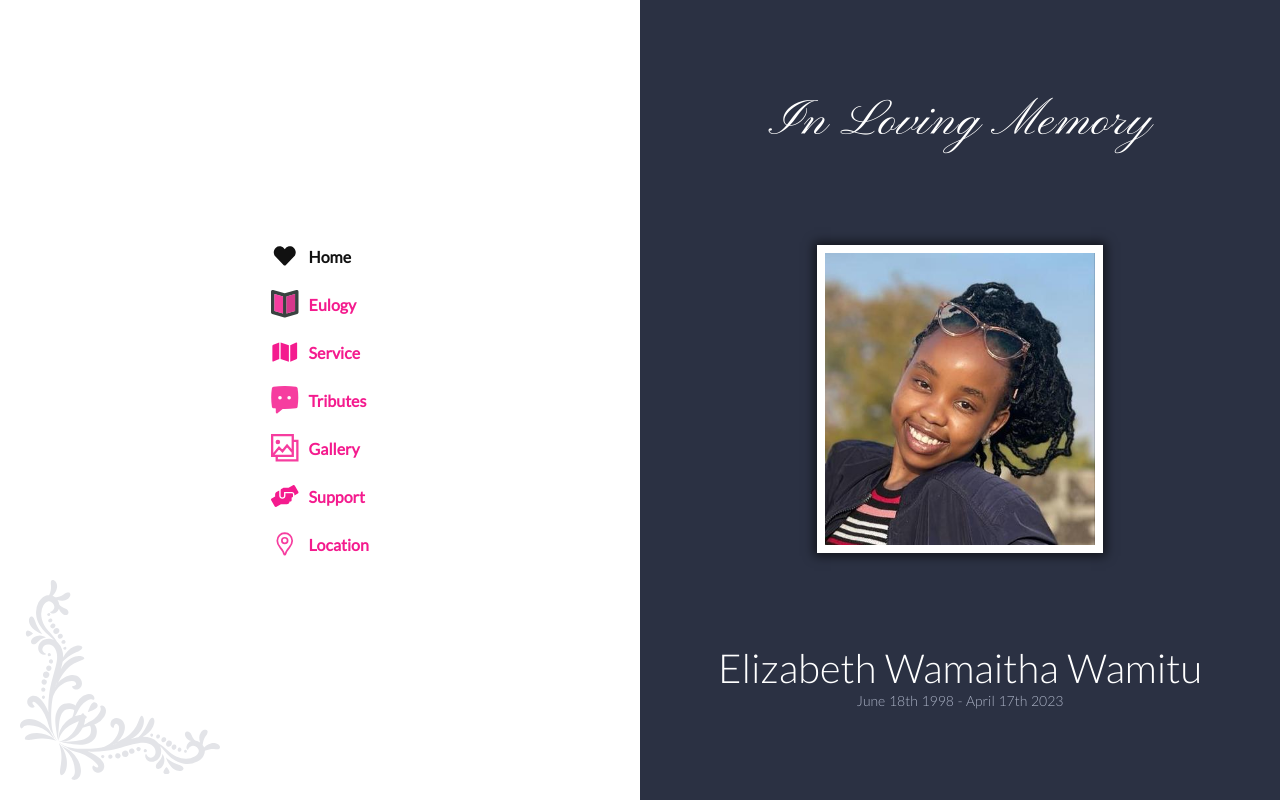
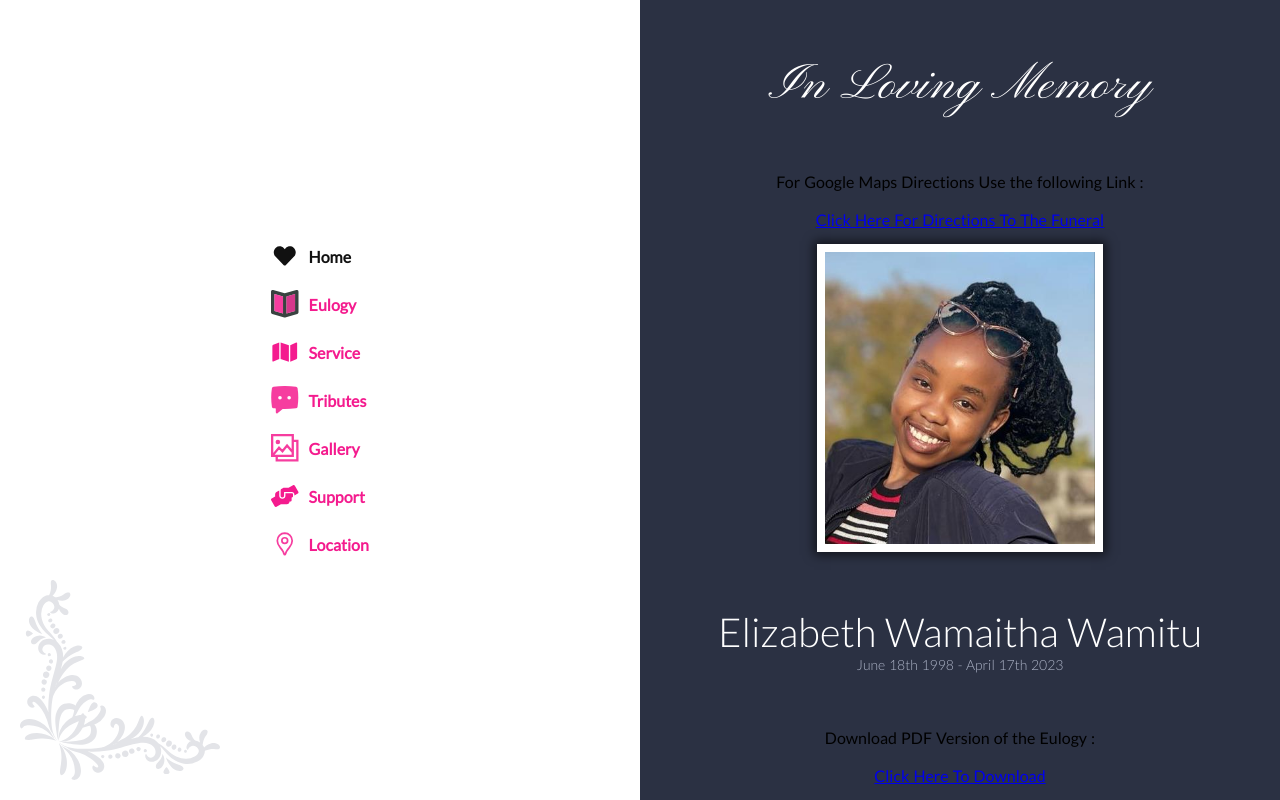
Before and after one commit to musebe/Mine-Memorial, a Nuxt app: page / in a window 1280 px wide. Built offline with nearby package versions, Linux system fonts and the light colour scheme.

Commit message:
links added

```diff
--- a/pages/index.vue
+++ b/pages/index.vue
@@ -6,8 +6,16 @@
     <div class="section tribute">
       <!-- CONTENT START -->
       <h1 class="title">In Loving Memory</h1>
+
+      <p>
+      For Google Maps Directions Use the following Link : <br/><br/>  <a href="https://goo.gl/maps/F2ytRutJVrPzuTmHA" target="_blank">Click Here For Directions To The Funeral</a>
+      </p>
       <img height="292" src="~/assets/frontimage.jpeg" alt="In loving memory" />
       <div class="subtitle"><div class="name">{{ $config.name }}</div>{{ $config.dates }}</div>
+
+      <p>
+      Download PDF Version of the Eulogy : <br/><br/>  <a href="https://res.cloudinary.com/hackit-africa/image/upload/v1682346749/elizabeth_wamitu_programme_1_1.pdf" target="_blank">Click Here To Download</a>
+      </p>
       <!-- CONTENT END -->
     </div>
   </div>
```
